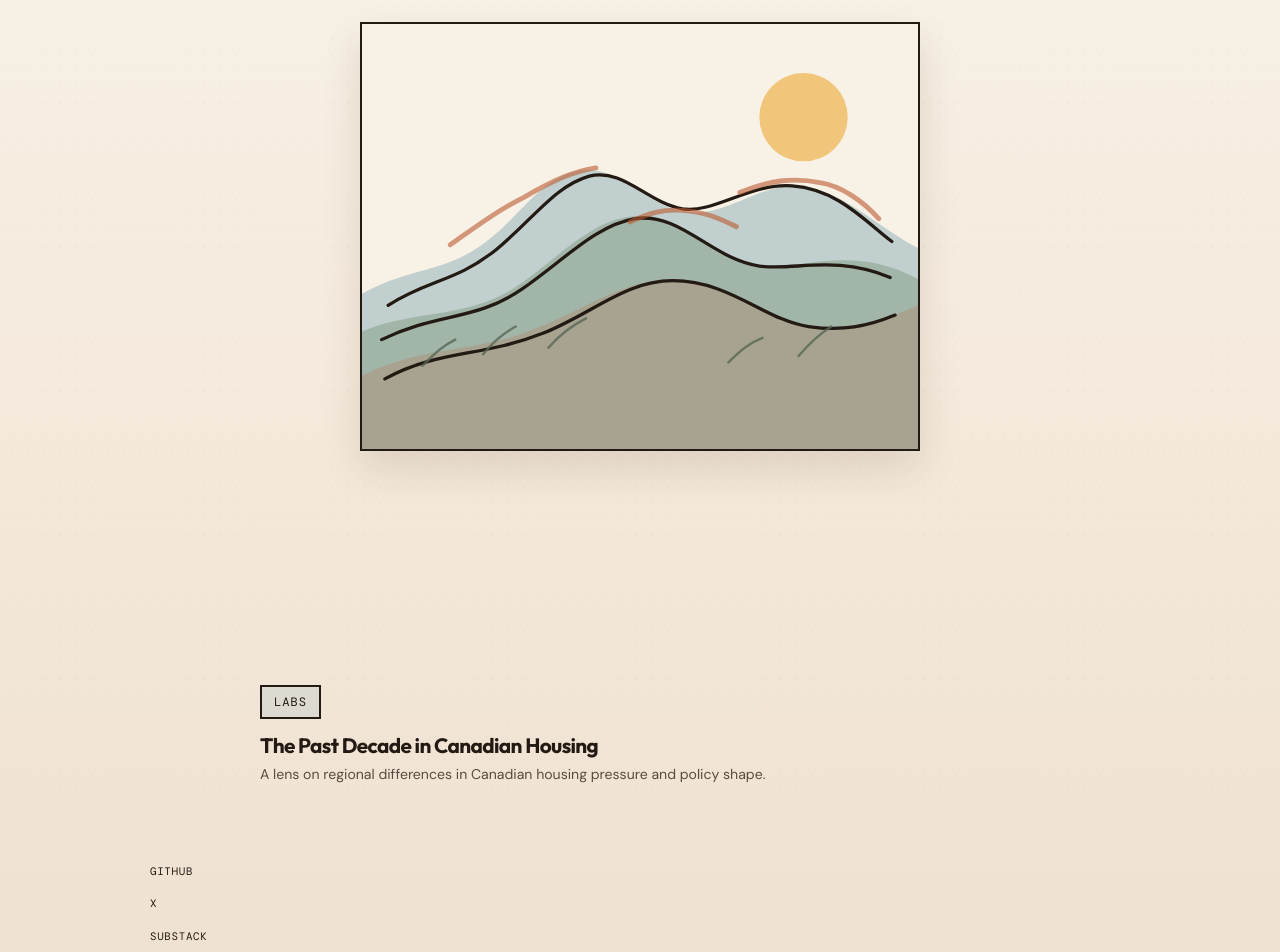
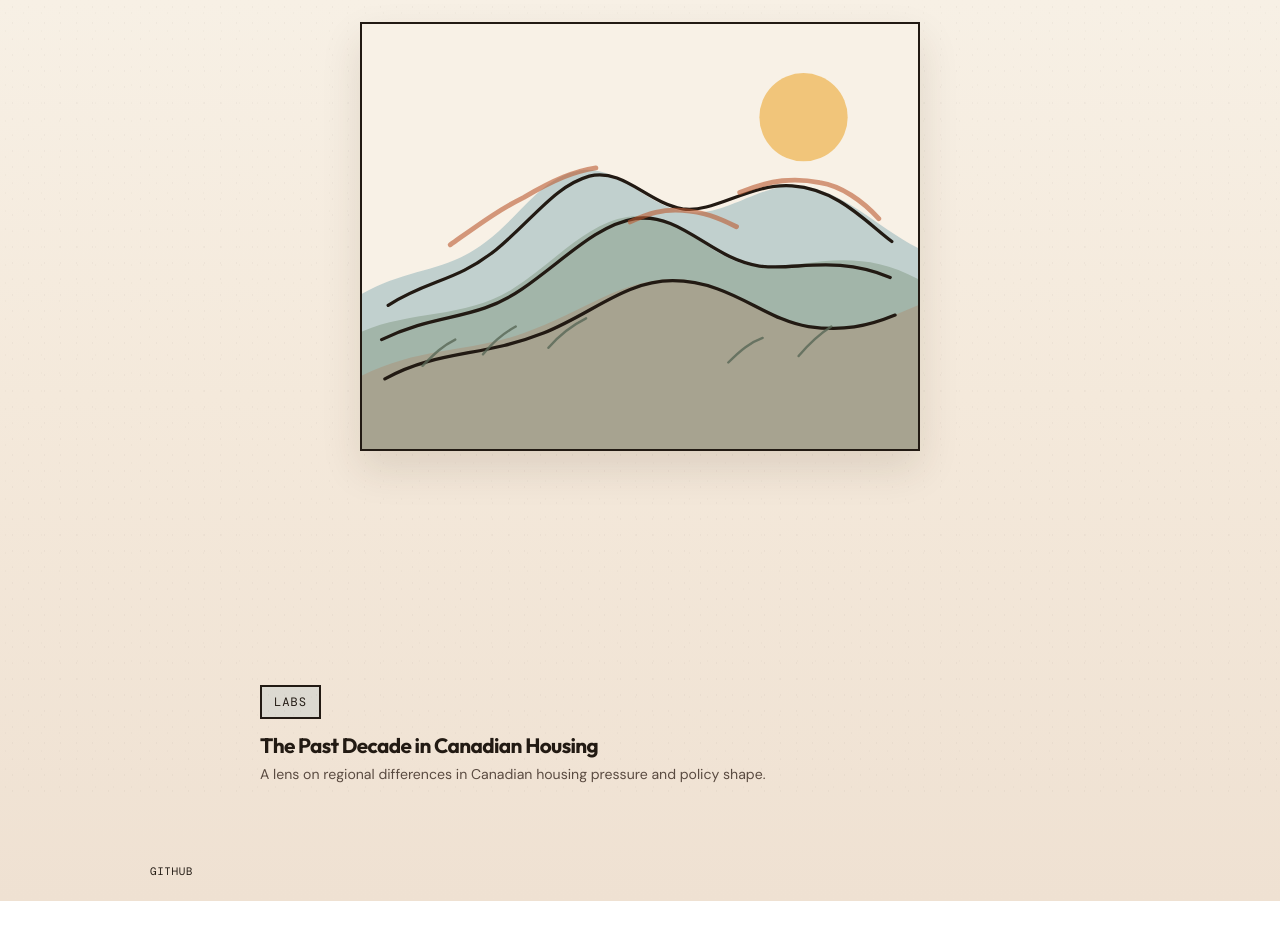
Before and after one commit to vibesagent/vibes-agent-labs-website, a React (Vite) app: page / in a window 1280 px wide. Shown: the top 952 px of the page. After the commit the page ends 901 px from the top, so only its background shows below. Built offline with nearby package versions, Linux system fonts and the light colour scheme.

Commit message:
Remove footer social links

```diff
--- a/src/components/Layout.tsx
+++ b/src/components/Layout.tsx
@@ -15,12 +15,6 @@ export function Layout() {
           <a className="footer-link" href={siteMeta.links.github} rel="noreferrer" target="_blank">
             GitHub
           </a>
-          <a className="footer-link" href={siteMeta.links.x} rel="noreferrer" target="_blank">
-            X
-          </a>
-          <a className="footer-link" href={siteMeta.links.substack} rel="noreferrer" target="_blank">
-            Substack
-          </a>
         </div>
       </footer>
     </div>
--- a/src/data/site.ts
+++ b/src/data/site.ts
@@ -21,8 +21,6 @@ export const siteMeta = {
   email: 'ian@vibesagent.com',
   links: {
     github: 'https://github.com/vibesagent',
-    x: 'https://x.com/vibesagent',
-    substack: 'https://vibesagent.substack.com',
   },
 }
 
```
